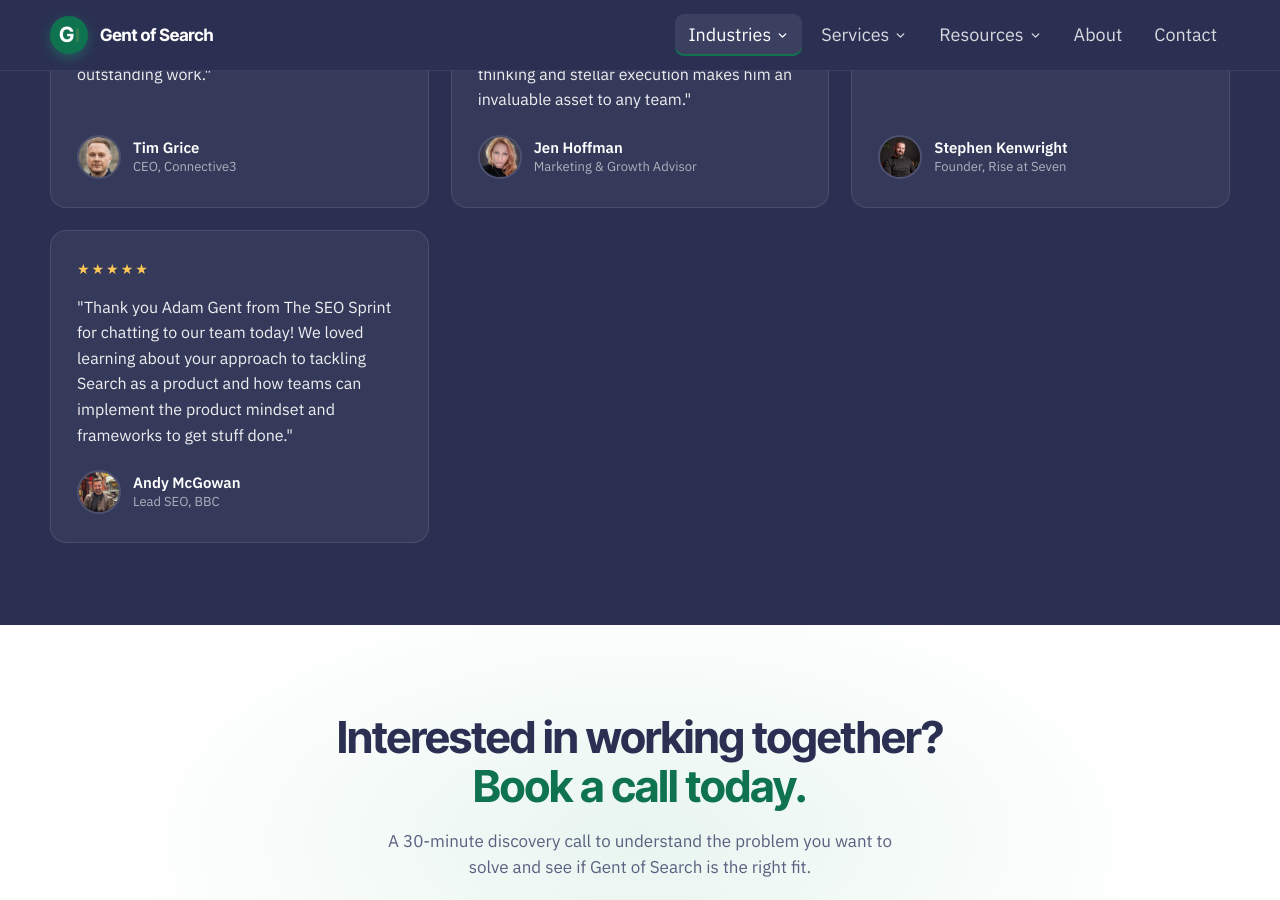
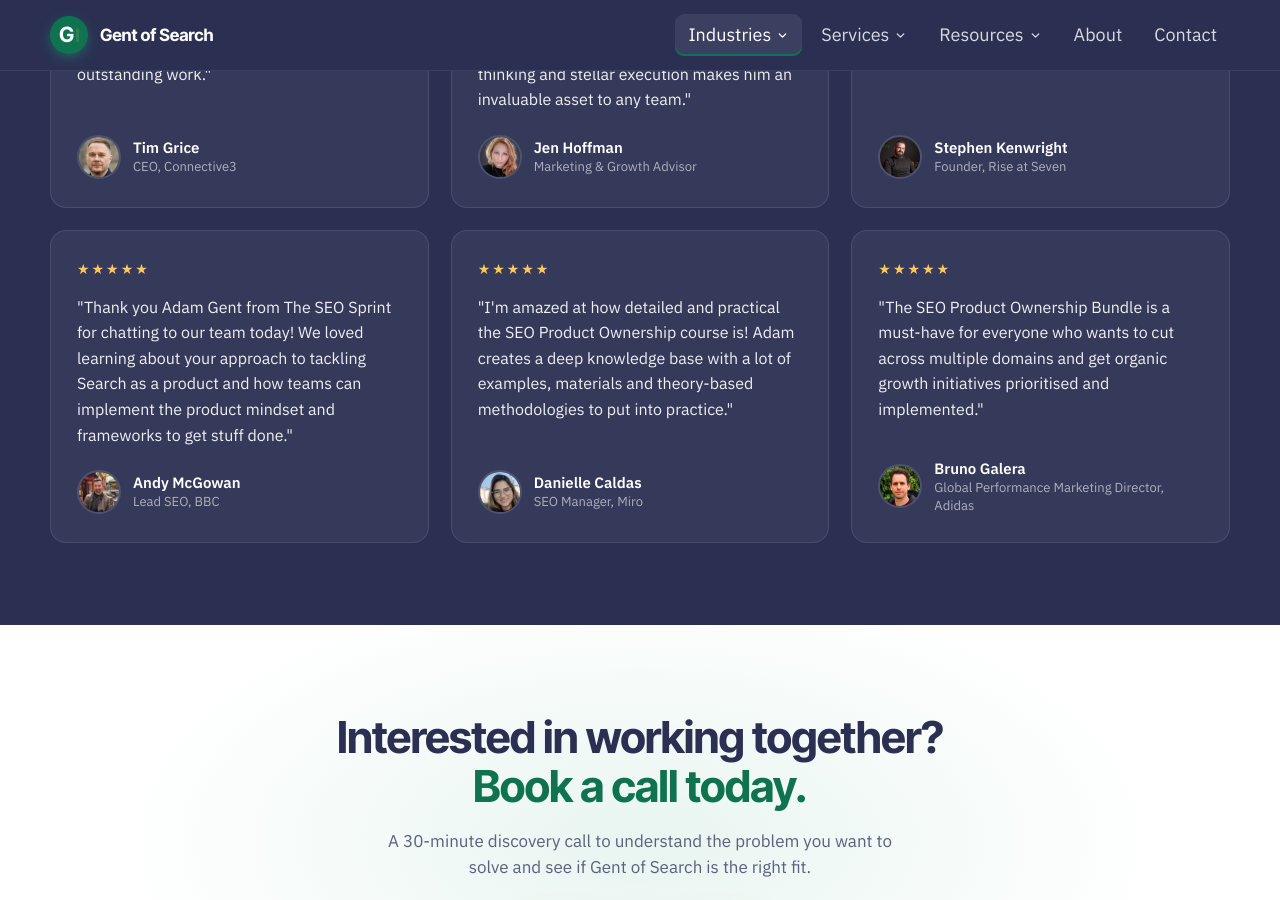
Before and after one commit to Gent-of-Search/gentofsearch.com, a Jekyll site: the page built from industry/enterprise.html, in a window 1280 px wide and 900 px high, scrolled down 6665 px. Built offline with Jekyll 4.4.1, drawn with Linux system fonts in a browser that asks for light colours.

Commit message:
Enterprise: add Danielle Caldas (Miro) and Bruno Galera (Adidas) testimonials

```diff
--- a/industry/enterprise.html
+++ b/industry/enterprise.html
@@ -295,6 +295,22 @@ industry: enterprise
             <div style="line-height:1.35;"><div style="color:#FFFFFF; font-weight:600; font-size:15px;">Andy McGowan</div><div style="color:rgba(255,255,255,0.6); font-size:13px;">Lead SEO, BBC</div></div>
           </div>
         </div>
+        <div style="background:rgba(255,255,255,0.05); border:1px solid rgba(255,255,255,0.10); border-radius:16px; padding:28px 26px; display:flex; flex-direction:column;">
+          <span style="color:#FFC857; letter-spacing:2px; font-size:14px; margin-bottom:14px;">★★★★★</span>
+          <p style="font-size:16px; line-height:1.6; color:rgba(255,255,255,0.92); margin:0 0 22px; flex:1;">"I'm amazed at how detailed and practical the SEO Product Ownership course is! Adam creates a deep knowledge base with a lot of examples, materials and theory-based methodologies to put into practice."</p>
+          <div style="display:flex; align-items:center; gap:12px;">
+            <img src="{{ '/testimonial-avatars/danielle-caldas.webp' | relative_url }}" alt="Danielle Caldas" style="width:44px; height:44px; border-radius:50%; object-fit:cover; flex-shrink:0; border:2px solid rgba(255,255,255,0.12);">
+            <div style="line-height:1.35;"><div style="color:#FFFFFF; font-weight:600; font-size:15px;">Danielle Caldas</div><div style="color:rgba(255,255,255,0.6); font-size:13px;">SEO Manager, Miro</div></div>
+          </div>
+        </div>
+        <div style="background:rgba(255,255,255,0.05); border:1px solid rgba(255,255,255,0.10); border-radius:16px; padding:28px 26px; display:flex; flex-direction:column;">
+          <span style="color:#FFC857; letter-spacing:2px; font-size:14px; margin-bottom:14px;">★★★★★</span>
+          <p style="font-size:16px; line-height:1.6; color:rgba(255,255,255,0.92); margin:0 0 22px; flex:1;">"The SEO Product Ownership Bundle is a must-have for everyone who wants to cut across multiple domains and get organic growth initiatives prioritised and implemented."</p>
+          <div style="display:flex; align-items:center; gap:12px;">
+            <img src="{{ '/testimonial-avatars/bruno-galera.webp' | relative_url }}" alt="Bruno Galera" style="width:44px; height:44px; border-radius:50%; object-fit:cover; flex-shrink:0; border:2px solid rgba(255,255,255,0.12);">
+            <div style="line-height:1.35;"><div style="color:#FFFFFF; font-weight:600; font-size:15px;">Bruno Galera</div><div style="color:rgba(255,255,255,0.6); font-size:13px;">Global Performance Marketing Director, Adidas</div></div>
+          </div>
+        </div>
       </div>
     </div>
   </section>
```
